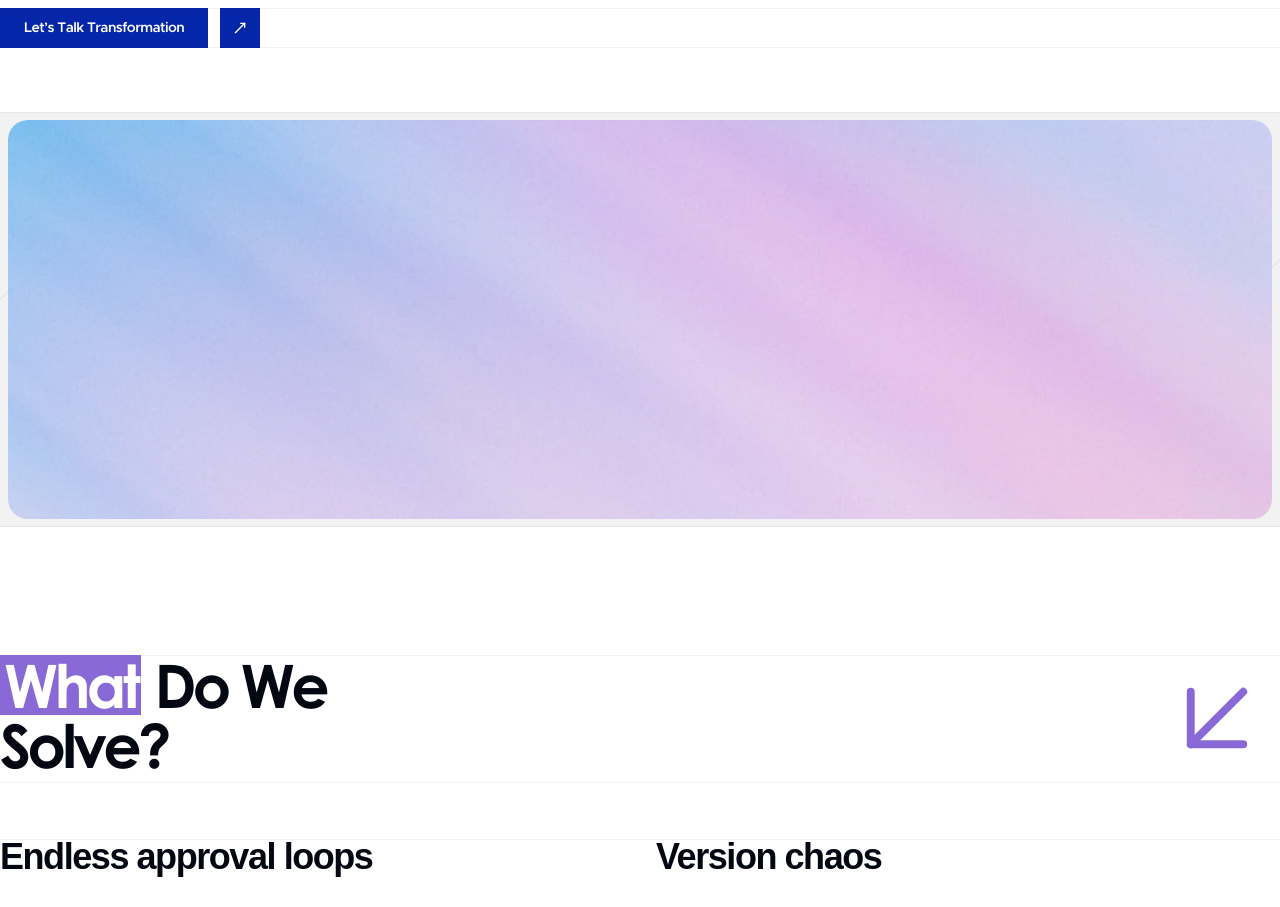
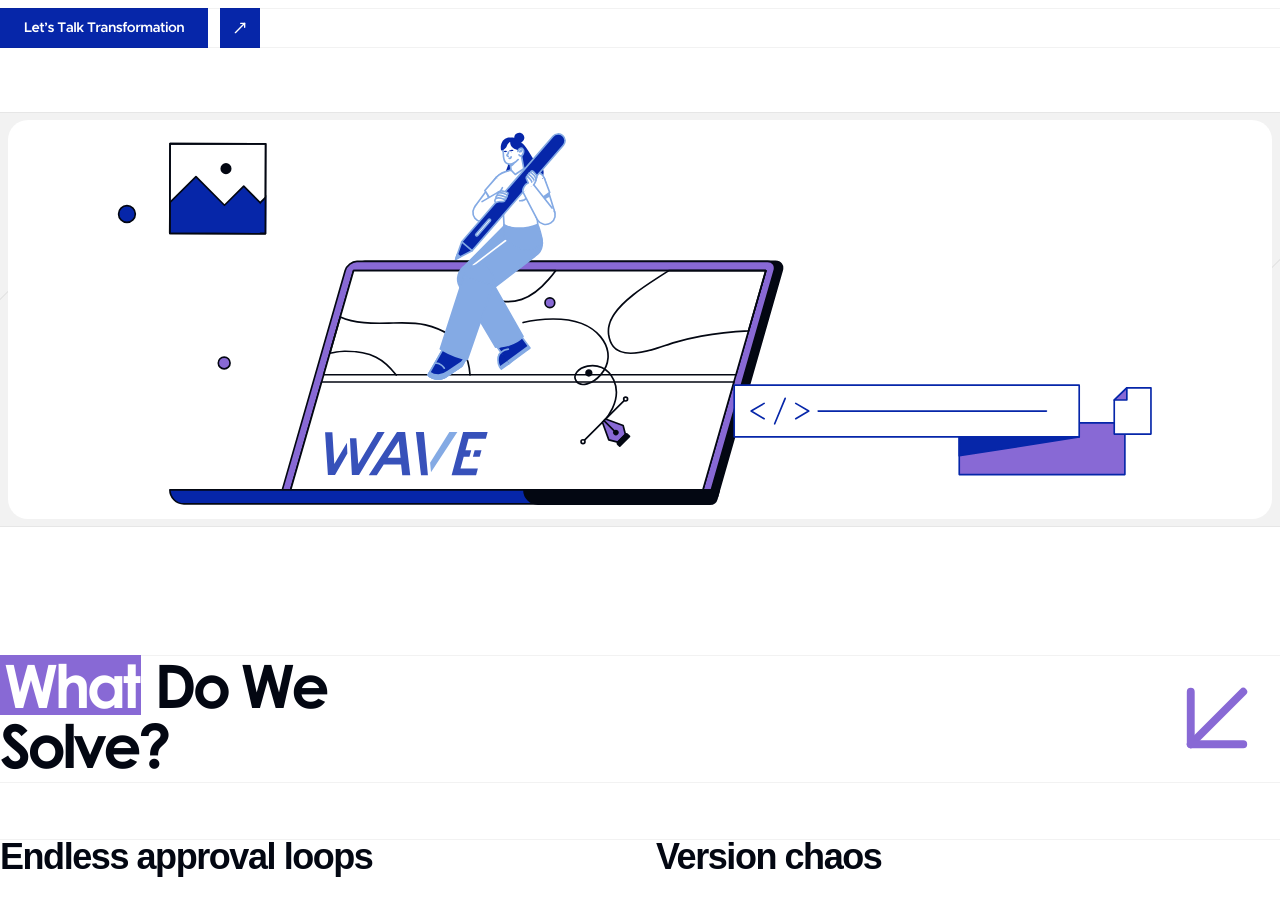
Before and after one commit to whonoahexe/5flow, a Next.js app: page /products/wave in a window 1280 px wide. Shown: the part 920-1827 px from the top of the page. Built offline with nearby package versions, Linux system fonts and the light colour scheme; a web font is replaced by a local one.

Commit message:
feat: demo product header image

```diff
--- a/app/products/wave/page.tsx
+++ b/app/products/wave/page.tsx
@@ -142,7 +142,7 @@ export default function Wave() {
             title="Artwork management, without the chaos"
             subtitle="Faster progress from first draft to final approval."
             description="WAVE gives brand, packaging, and regulatory teams a single platform to brief, review, and approve artwork. No more confusion, no more delays. Just clear workflows that move projects forward."
-            imageSrc="/product/rectangle.png"
+            imageSrc="/product/wave-svg.svg"
             imageWidth={292}
             imageAlt="rectangle"
           />
```
Also changed, not shown: public/product/wave-svg.svg (added).
